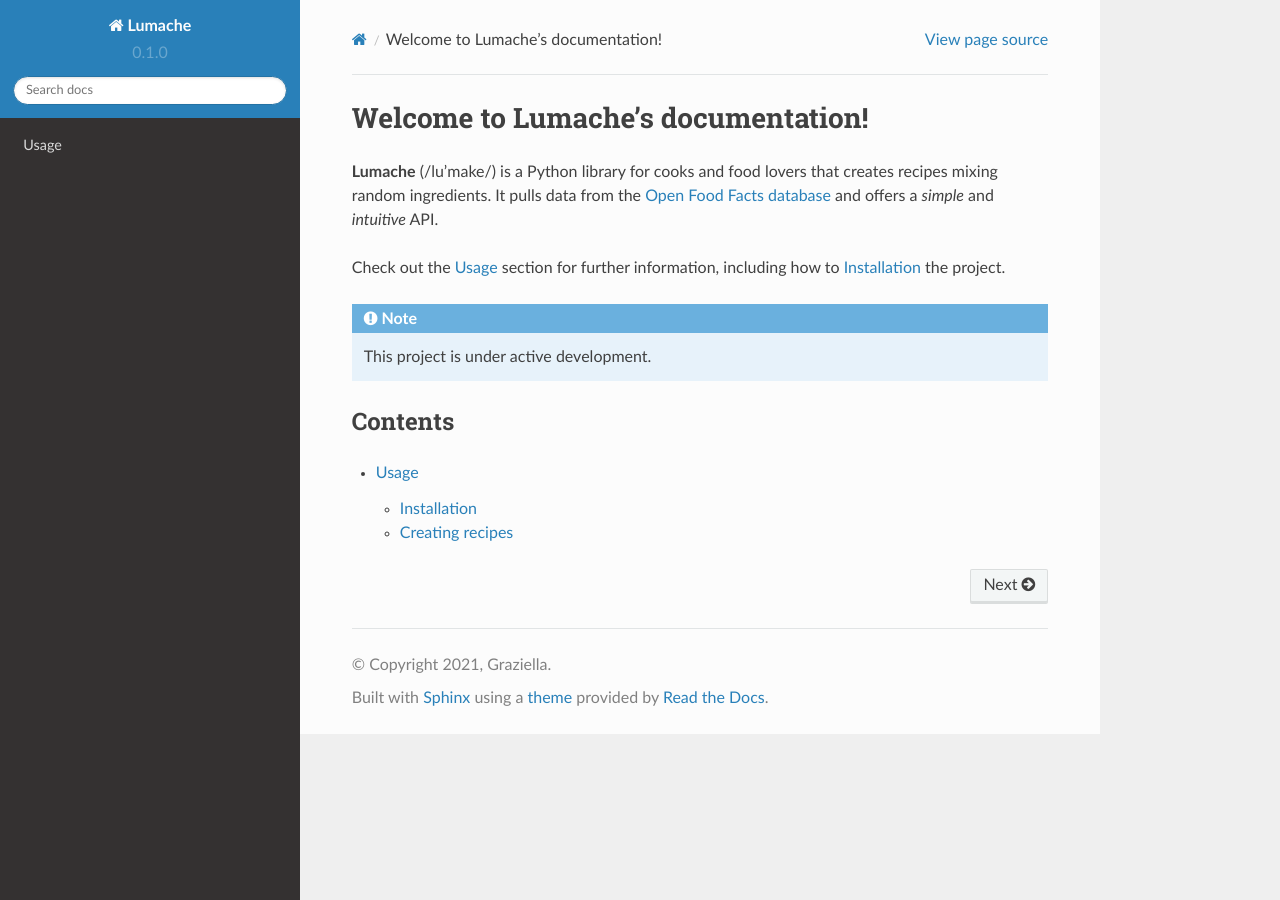
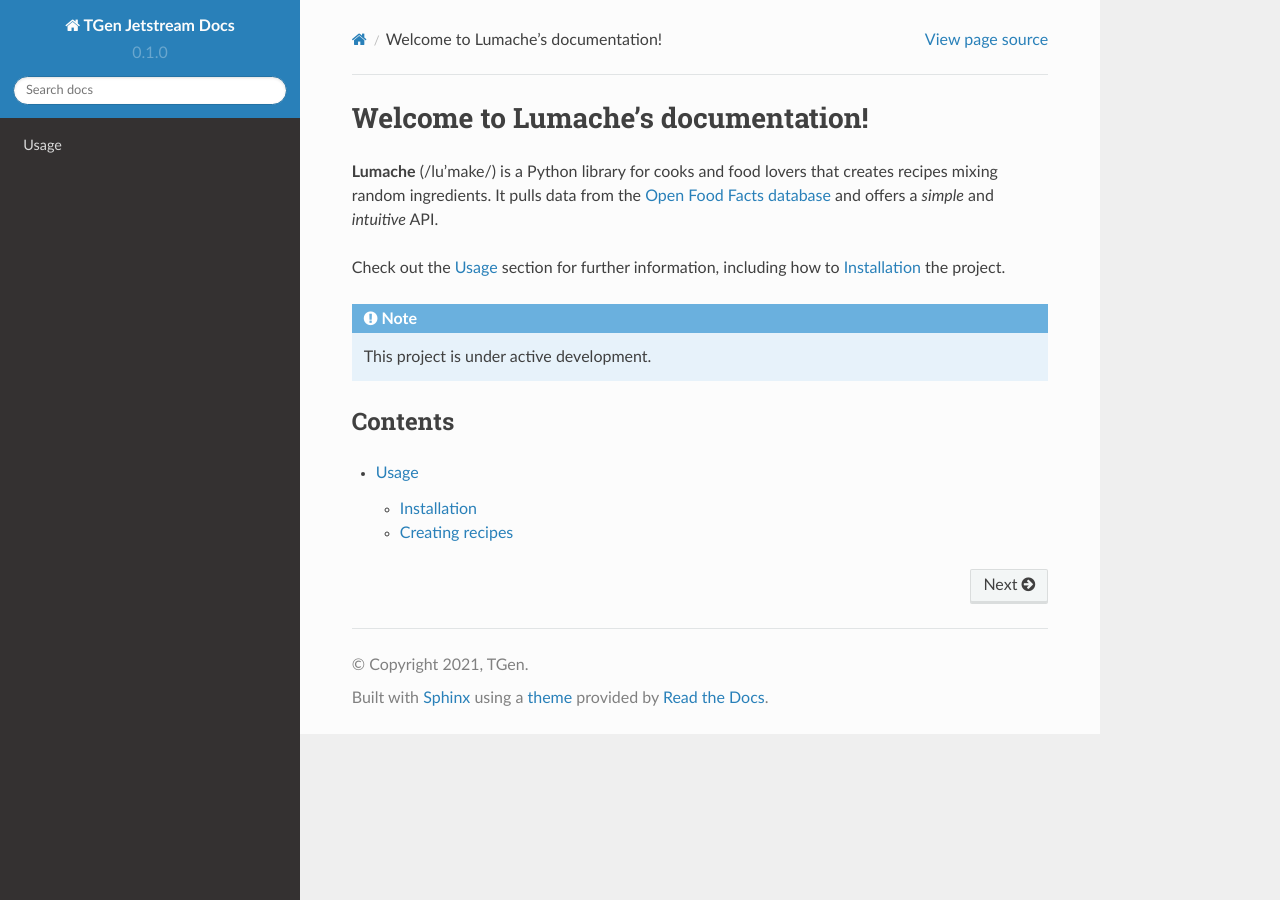
Before and after one commit to bryce-turner/tgen-jetstream-docs, a Sphinx documentation site: the page built from docs/source/index.rst, in a window 1280 px wide. Built offline with Sphinx 7.4.7 and the Read the Docs theme 2.0.0, drawn with Linux system fonts in a browser that asks for light colours; pages that are not in the unit, such as notebooks, are missing from menus.

Commit message:
Update conf.py

```diff
--- a/docs/source/conf.py
+++ b/docs/source/conf.py
@@ -2,9 +2,9 @@
 
 # -- Project information
 
-project = 'Lumache'
-copyright = '2021, Graziella'
-author = 'Graziella'
+project = 'TGen Jetstream Docs'
+copyright = '2021, TGen'
+author = 'bryce-turner'
 
 release = '0.1'
 version = '0.1.0'
```
